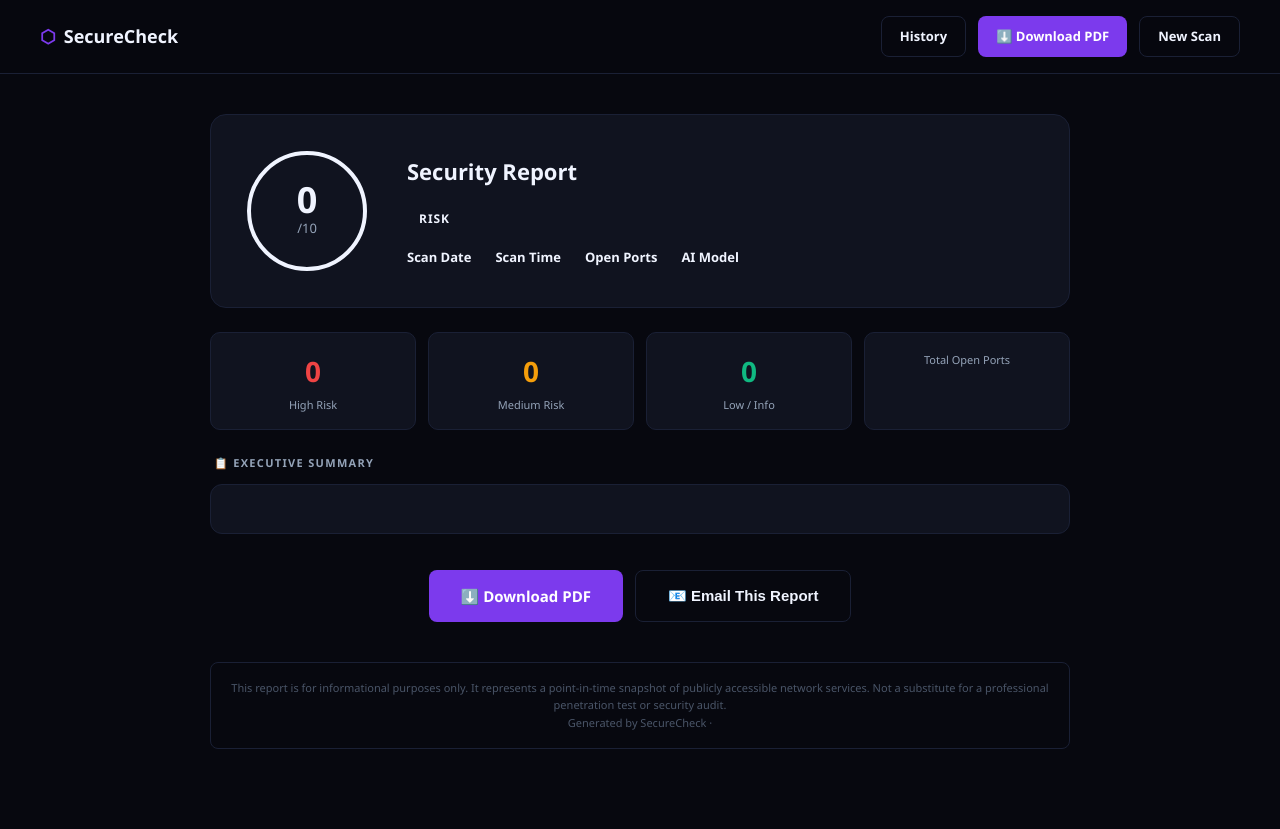
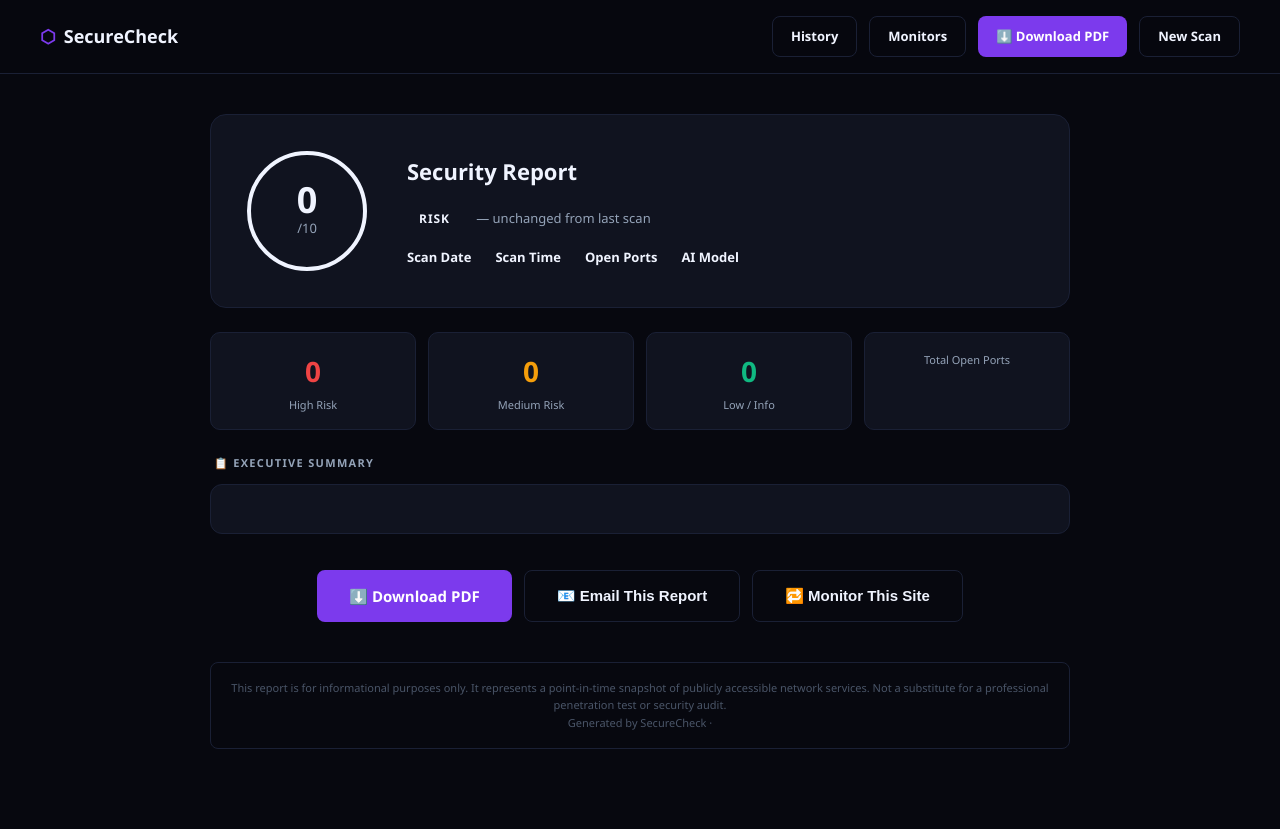
Before and after one commit to Antshka25/security-report-tool, a Flask app: template templates/report.html in a window 1280 px wide. Run offline with Flask 3, Linux system fonts and the light colour scheme; the template is opened without the code that fills it, so the values that code supplies are empty.

Commit message:
Add scheduled re-scan monitoring with score-trend alerts

```diff
--- a/app.py
+++ b/app.py
@@ -5,6 +5,7 @@
 import os
 import uuid
 import threading
+import time
 import json
 import base64
 import requests as http_requests
@@ -75,6 +76,16 @@
 
 def _payments_enabled() -> bool:
     return bool(HAS_STRIPE and STRIPE_SECRET_KEY and STRIPE_PRICE_ID)
+
+
+# ── Monitoring (recurring re-scans) ───────────────────────────────────────────
+# Used to build a clickable link in monitor-alert emails, which are sent from a
+# background thread with no Flask request context (so request.url_root isn't
+# available there). Optional — if unset, alert emails just omit the link.
+PUBLIC_BASE_URL = os.environ.get("PUBLIC_BASE_URL", "").rstrip("/")
+
+# How often (seconds) the scheduler wakes up to check for due monitors.
+MONITOR_CHECK_INTERVAL_SECONDS = int(os.environ.get("MONITOR_CHECK_INTERVAL_SECONDS", 300))
 
 
 # ── Job store (SQLite — see db.py; survives restarts, backs scan history) ─────
@@ -160,6 +171,150 @@
         _set_job(job_id, {"status": "error", "error": str(e)})
 
 
+# ── Monitor worker (scheduled re-scans) ───────────────────────────────────────
+# Reuses _run_job exactly as-is — a monitor scan is just a normal scan that gets
+# its own job_id (so it shows up in /history like any other scan), but is kicked
+# off by the scheduler instead of a user clicking "Scan", and records its result
+# against the monitor row + sends an alert email when it finishes.
+
+def _run_monitor_scan(monitor: dict):
+    monitor_id     = monitor["id"]
+    host           = monitor["host"]
+    target_display = monitor.get("target") or host
+    business_name  = monitor.get("business_name") or ""
+    scan_type      = monitor.get("scan_type") or "standard"
+    prev_score     = monitor.get("last_score")
+
+    job_id = str(uuid.uuid4())
+    _set_job(job_id, {
+        "status":   "running",
+        "step":     "Starting scheduled re-scan…",
+        "progress": 0,
+        "target":   target_display,
+        "host":     host,
+        "business_name": business_name,
+        "scan_type":      scan_type,
+        "started_at": datetime.now().isoformat(),
+    })
+
+    # Run synchronously here — we're already inside our own background thread
+    # (started by the scheduler loop below), so there's no need for _run_job
+    # to spawn yet another thread.
+    _run_job(job_id, host, target_display, business_name, scan_type)
+
+    job    = _get_job(job_id)
+    report = job.get("report") or {}
+    succeeded = job.get("status") == "done"
+    new_score = report.get("risk_score") if succeeded else None
+
+    # On failure, record neither job_id nor score so the monitor keeps pointing
+    # at its last *successful* report instead of a broken/empty one.
+    db.record_monitor_run(monitor_id, job_id if succeeded else None, new_score)
+
+    if job.get("status") == "done":
+        try:
+            _send_monitor_alert(monitor, job_id, report, prev_score)
+        except Exception as e:
+            app.logger.error(f"Monitor alert email failed for monitor {monitor_id}: {e}")
+    else:
+        app.logger.warning(f"Monitor {monitor_id} scheduled re-scan failed: {job.get('error')}")
+
+
+def _send_monitor_alert(monitor: dict, job_id: str, report: dict, prev_score):
+    """Emails the monitor's owner the result of a scheduled re-scan, highlighting
+    the score change since the previous run. No-ops quietly if Resend isn't
+    configured, same as the manual /email/<job_id> route."""
+    resend_api_key = os.environ.get("RESEND_API_KEY", "")
+    if not resend_api_key:
+        app.logger.warning("Monitor alert skipped: RESEND_API_KEY not configured")
+        return
+
+    to_email = monitor.get("email")
+    if not to_email:
+        return
+
+    host      = monitor.get("host", "your site")
+    new_score = report.get("risk_score", 0)
+    risk      = report.get("risk_label", "UNKNOWN")
+    risk_color = '#ef4444' if risk in ('CRITICAL', 'HIGH') else '#f59e0b' if risk == 'MEDIUM' else '#10b981'
+
+    if prev_score is None:
+        trend_line  = "This is the first scheduled scan for this monitor — future scans will compare against this baseline."
+        trend_color = "#94a3b8"
+    else:
+        delta = new_score - prev_score
+        if delta > 0:
+            trend_line  = f"⚠️ Risk score went UP {delta} point(s) since the last scan ({prev_score}/10 → {new_score}/10)."
+            trend_color = "#ef4444"
+        elif delta < 0:
+            trend_line  = f"✅ Risk score improved by {abs(delta)} point(s) since the last scan ({prev_score}/10 → {new_score}/10)."
+            trend_color = "#10b981"
+        else:
+            trend_line  = f"No change in risk score since the last scan (steady at {new_score}/10)."
+            trend_color = "#94a3b8"
+
+    report_link = f"{PUBLIC_BASE_URL}/report/{job_id}" if PUBLIC_BASE_URL else None
+    link_html = (
+        f'<p style="margin-top:20px;"><a href="{report_link}" style="color:#00E5FF;">View the full report →</a></p>'
+        if report_link else ""
+    )
+
+    html_body = f"""
+    <html><body style="font-family:sans-serif;background:#07080f;color:#f0f4ff;padding:32px;">
+    <div style="max-width:560px;margin:0 auto;">
+      <h1 style="color:#00E5FF;font-size:24px;margin-bottom:4px;">⚡ RapidVuln Monitor</h1>
+      <p style="color:#94a3b8;margin-bottom:32px;">Scheduled re-scan complete for {host}</p>
+      <div style="background:#10131f;border:1px solid #1a2035;border-radius:12px;padding:20px;margin:24px 0;">
+        <div style="font-size:48px;font-weight:900;color:{risk_color}">{new_score}/10</div>
+        <div style="font-size:18px;font-weight:700;color:{risk_color};margin-bottom:12px;">{risk} RISK</div>
+        <p style="color:{trend_color};font-size:14px;margin:0;">{trend_line}</p>
+      </div>
+      {link_html}
+      <p style="color:#4a5568;font-size:11px;margin-top:32px;border-top:1px solid #1a2035;padding-top:16px;">
+        You're receiving this because {host} is registered for automatic monitoring on RapidVuln. Scans run automatically — no action needed.
+      </p>
+    </div>
+    </body></html>
+    """
+
+    try:
+        resp = http_requests.post(
+            "https://api.resend.com/emails",
+            headers={
+                "Authorization": f"Bearer {resend_api_key}",
+                "Content-Type": "application/json",
+            },
+            json={
+                "from": "RapidVuln <reports@rapidvuln.com>",
+                "to": [to_email],
+                "subject": f"🔁 Monitor Alert — {host} scanned ({risk} RISK {new_score}/10)",
+                "html": html_body,
+            },
+            timeout=15,
+        )
+        if resp.status_code in (200, 201):
+            app.logger.info(f"Monitor alert emailed to {to_email} for {host}")
+        else:
+            app.logger.error(f"Monitor alert email failed ({resp.status_code}): {resp.text}")
+    except Exception as e:
+        app.logger.error(f"Monitor alert email exception: {e}")
+
+
+def _monitor_scheduler_loop():
+    """Background loop: wakes up every MONITOR_CHECK_INTERVAL_SECONDS, finds any
+    monitors that are due for a re-scan, and kicks each one off in its own thread.
+    Safe to run as a single in-process loop because this app always runs as a
+    single process (see Procfile/Dockerfile — `python app.py`, no gunicorn
+    workers), so there's no risk of two loops double-firing the same scan."""
+    while True:
+        try:
+            for monitor in db.due_monitors():
+                threading.Thread(target=_run_monitor_scan, args=(monitor,), daemon=True).start()
+        except Exception as e:
+            app.logger.error(f"Monitor scheduler loop error: {e}")
+        time.sleep(MONITOR_CHECK_INTERVAL_SECONDS)
+
+
 # ── Routes ────────────────────────────────────────────────────────────────────
 
 @app.route("/")
@@ -238,7 +393,18 @@
     if not job or job.get("status") != "done":
         abort(404)
     report = job.get("report", {})
-    return render_template("report.html", report=report, job_id=job_id)
+
+    # Look up this host's most recent *other* completed scan (if any) so the
+    # template can show a "previous scan was X/10" trend note.
+    prev_score = None
+    host = job.get("host") or report.get("meta", {}).get("host")
+    if host:
+        for s in db.list_history(host=host, limit=5):
+            if s.get("job_id") != job_id and s.get("risk_score") is not None:
+                prev_score = s["risk_score"]
+                break
+
+    return render_template("report.html", report=report, job_id=job_id, prev_score=prev_score)
 
 
 @app.route("/checkout/<job_id>")
@@ -451,7 +617,83 @@
         return jsonify({"error": f"Failed to send email: {str(e)}"}), 500
 
 
+@app.route("/monitor", methods=["POST"])
+def create_monitor_route():
+    """Register a finished scan's target for recurring automatic re-scans.
+    Called from the "Monitor this site" button/modal on report.html."""
+    data = request.get_json(silent=True) or {}
+    job_id         = (data.get("job_id") or "").strip()
+    to_email       = (data.get("email") or "").strip()
+    frequency_days = data.get("frequency_days", 7)
+
+    try:
+        frequency_days = int(frequency_days)
+    except (TypeError, ValueError):
+        frequency_days = 7
+    if frequency_days not in (1, 7, 30):
+        frequency_days = 7
+
+    if not job_id:
+        return jsonify({"error": "Missing job_id"}), 400
+    if not to_email or "@" not in to_email:
+        return jsonify({"error": "Valid email address required"}), 400
+
+    job = _get_job(job_id)
+    if not job or job.get("status") != "done":
+        return jsonify({"error": "Report not ready"}), 404
+
+    report        = job.get("report") or {}
+    host          = job.get("host") or report.get("meta", {}).get("host", "")
+    target        = job.get("target") or report.get("meta", {}).get("target", host)
+    business_name = job.get("business_name", "")
+    scan_type     = job.get("scan_type", "standard")
+
+    if not host:
+        return jsonify({"error": "Could not determine scan target"}), 400
+
+    monitor_id = db.create_monitor(host, target, business_name, scan_type, to_email, frequency_days)
+
+    label = {1: "day", 7: "week", 30: "month"}.get(frequency_days, f"{frequency_days} days")
+    return jsonify({
+        "ok": True,
+        "monitor_id": monitor_id,
+        "message": f"Now monitoring {host} every {label} — alerts go to {to_email}",
+    })
+
+
+@app.route("/monitors")
+def monitors_page():
+    """Lists active/paused monitors. Pass ?email=... to scope to one customer's
+    monitors (the modal links here with the email they just registered)."""
+    email = (request.args.get("email") or "").strip() or None
+    monitors = db.list_monitors(email=email)
+    return render_template("monitors.html", monitors=monitors, email=email)
+
+
+@app.route("/monitors/<int:monitor_id>/pause", methods=["POST"])
+def pause_monitor_route(monitor_id: int):
+    db.set_monitor_active(monitor_id, False)
+    return jsonify({"ok": True})
+
+
+@app.route("/monitors/<int:monitor_id>/resume", methods=["POST"])
+def resume_monitor_route(monitor_id: int):
+    db.set_monitor_active(monitor_id, True)
+    return jsonify({"ok": True})
+
+
+@app.route("/monitors/<int:monitor_id>/delete", methods=["POST"])
+def delete_monitor_route(monitor_id: int):
+    db.delete_monitor(monitor_id)
+    return jsonify({"ok": True})
+
+
 # ── Run ───────────────────────────────────────────────────────────────────────
+
+# Start the recurring-scan scheduler once, at process startup. Module-level (not
+# inside `if __name__ == "__main__"`) so it starts the same way db.init_db() does
+# above, regardless of how the process is launched.
+threading.Thread(target=_monitor_scheduler_loop, daemon=True).start()
 
 if __name__ == "__main__":
     port = int(os.environ.get("PORT", 5000))
--- a/templates/history.html
+++ b/templates/history.html
@@ -68,6 +68,7 @@
 
 <nav>
   <div class="logo"><span>⬡</span> RapidVuln</div>
+  <a href="/monitors" class="btn btn-secondary">Monitors</a>
   <a href="/" class="btn btn-secondary">New Scan</a>
 </nav>
 
--- a/templates/index.html
+++ b/templates/index.html
@@ -120,6 +120,7 @@
   <div class="logo"><span>⬡</span> SecureCheck</div>
   <a href="#pricing">Pricing</a>
   <a href="/history">History</a>
+  <a href="/monitors">Monitors</a>
 </nav>
 
 <div class="hero">
--- a/templates/report.html
+++ b/templates/report.html
@@ -127,6 +127,7 @@
   <div class="logo"><span>⬡</span> SecureCheck</div>
   <div class="nav-actions">
     <a href="/history" class="btn btn-secondary">History</a>
+    <a href="/monitors" class="btn btn-secondary">Monitors</a>
     <a href="/checkout/{{ job_id }}" class="btn btn-primary">⬇️ Download PDF</a>
     <a href="/" class="btn btn-secondary">New Scan</a>
   </div>
@@ -147,6 +148,15 @@
       <div class="sub">{{ report.meta.target }}</div>
       <div style="margin-bottom:14px;">
         <span class="risk-badge sev-{{ rlabel }}">{{ rlabel }} RISK</span>
+        {% if prev_score is not none %}
+          {% if score > prev_score %}
+          <span style="margin-left:10px; font-size:13px; color:#f87171;">▲ up from {{ prev_score }}/10 last scan</span>
+          {% elif score < prev_score %}
+          <span style="margin-left:10px; font-size:13px; color:#34d399;">▼ down from {{ prev_score }}/10 last scan</span>
+          {% else %}
+          <span style="margin-left:10px; font-size:13px; color:#94a3b8;">— unchanged from last scan</span>
+          {% endif %}
+        {% endif %}
       </div>
       <div class="meta-row">
         <div class="meta-item"><strong>Scan Date</strong>{{ report.meta.scan_date }}</div>
@@ -268,6 +278,9 @@
     <button class="btn btn-secondary" onclick="openEmailModal()" style="font-size:15px; padding:14px 32px;">
       📧 Email This Report
     </button>
+    <button class="btn btn-secondary" onclick="openMonitorModal()" style="font-size:15px; padding:14px 32px;">
+      🔁 Monitor This Site
+    </button>
   </div>
 
   <div class="disclaimer">
@@ -303,6 +316,38 @@
         Send Report
       </button>
       <button onclick="closeEmailModal()" style="background:transparent; color:#94a3b8; border:1px solid #1a2035; border-radius:8px; padding:12px 16px; font-size:14px; cursor:pointer;">
+        Cancel
+      </button>
+    </div>
+  </div>
+</div>
+
+<!-- Monitor Modal -->
+<div id="monitor-modal" style="display:none; position:fixed; inset:0; background:rgba(0,0,0,0.7); z-index:200; align-items:center; justify-content:center;">
+  <div style="background:#10131f; border:1px solid #1a2035; border-radius:16px; padding:32px; max-width:420px; width:90%; margin:20px;">
+    <h2 style="font-size:18px; margin-bottom:6px;">🔁 Monitor This Site</h2>
+    <p style="color:#94a3b8; font-size:14px; margin-bottom:24px;">We'll automatically re-scan this site on a schedule and email you if the risk score changes.</p>
+
+    <div style="margin-bottom:14px;">
+      <label style="display:block; font-size:11px; font-weight:700; color:#94a3b8; text-transform:uppercase; letter-spacing:0.06em; margin-bottom:6px;">Email Address</label>
+      <input id="monitor-addr" type="email" placeholder="you@company.com" style="width:100%; background:#090b16; border:1px solid #1a2035; border-radius:8px; color:#f0f4ff; font-size:14px; padding:11px 13px; outline:none;">
+    </div>
+    <div style="margin-bottom:20px;">
+      <label style="display:block; font-size:11px; font-weight:700; color:#94a3b8; text-transform:uppercase; letter-spacing:0.06em; margin-bottom:6px;">Scan Frequency</label>
+      <select id="monitor-freq" style="width:100%; background:#090b16; border:1px solid #1a2035; border-radius:8px; color:#f0f4ff; font-size:14px; padding:11px 13px; outline:none;">
+        <option value="1">Daily</option>
+        <option value="7" selected>Weekly</option>
+        <option value="30">Monthly</option>
+      </select>
+    </div>
+
+    <div id="monitor-status" style="display:none; padding:10px 14px; border-radius:8px; font-size:13px; margin-bottom:14px;"></div>
+
+    <div style="display:flex; gap:10px;">
+      <button onclick="startMonitor()" id="btn-start-monitor" style="flex:1; background:#7c3aed; color:white; border:none; border-radius:8px; padding:12px; font-size:14px; font-weight:700; cursor:pointer;">
+        Start Monitoring
+      </button>
+      <button onclick="closeMonitorModal()" style="background:transparent; color:#94a3b8; border:1px solid #1a2035; border-radius:8px; padding:12px 16px; font-size:14px; cursor:pointer;">
         Cancel
       </button>
     </div>
@@ -380,6 +425,66 @@
     el.style.color       = type === 'ok' ? '#34d399' : '#f87171';
     el.style.border      = type === 'ok' ? '1px solid rgba(16,185,129,0.3)' : '1px solid rgba(239,68,68,0.3)';
   }
+
+  function openMonitorModal() {
+    const m = document.getElementById('monitor-modal');
+    m.style.display = 'flex';
+    document.getElementById('monitor-status').style.display = 'none';
+    document.getElementById('btn-start-monitor').disabled = false;
+    document.getElementById('btn-start-monitor').textContent = 'Start Monitoring';
+  }
+  function closeMonitorModal() {
+    document.getElementById('monitor-modal').style.display = 'none';
+  }
+  document.getElementById('monitor-modal').addEventListener('click', function(e) {
+    if (e.target === this) closeMonitorModal();
+  });
+
+  async function startMonitor() {
+    const email = document.getElementById('monitor-addr').value.trim();
+    const freq  = document.getElementById('monitor-freq').value;
+    const status = document.getElementById('monitor-status');
+    const btn    = document.getElementById('btn-start-monitor');
+
+    if (!email || !email.includes('@')) {
+      showMonitorStatus('Please enter a valid email address.', 'error');
+      return;
+    }
+
+    btn.disabled = true;
+    btn.textContent = 'Starting…';
+    status.style.display = 'none';
+
+    try {
+      const res  = await fetch('/monitor', {
+        method: 'POST',
+        headers: {'Content-Type': 'application/json'},
+        body: JSON.stringify({job_id: JOB_ID, email, frequency_days: freq})
+      });
+      const data = await res.json();
+      if (data.ok) {
+        showMonitorStatus(`✅ ${data.message}`, 'ok');
+        btn.textContent = '✓ Monitoring Started';
+      } else {
+        showMonitorStatus('⚠️ ' + (data.error || 'Failed to start monitoring.'), 'error');
+        btn.disabled = false;
+        btn.textContent = 'Try Again';
+      }
+    } catch (e) {
+      showMonitorStatus('⚠️ Network error — please try again.', 'error');
+      btn.disabled = false;
+      btn.textContent = 'Try Again';
+    }
+  }
+
+  function showMonitorStatus(msg, type) {
+    const el = document.getElementById('monitor-status');
+    el.textContent = msg;
+    el.style.display = 'block';
+    el.style.background = type === 'ok' ? 'rgba(16,185,129,0.15)' : 'rgba(239,68,68,0.15)';
+    el.style.color       = type === 'ok' ? '#34d399' : '#f87171';
+    el.style.border      = type === 'ok' ? '1px solid rgba(16,185,129,0.3)' : '1px solid rgba(239,68,68,0.3)';
+  }
 </script>
 
 </body>
```
Also changed, not shown: db.py (+142 -0 lines), templates/monitors.html (added, +165 -0 lines), README.md.
